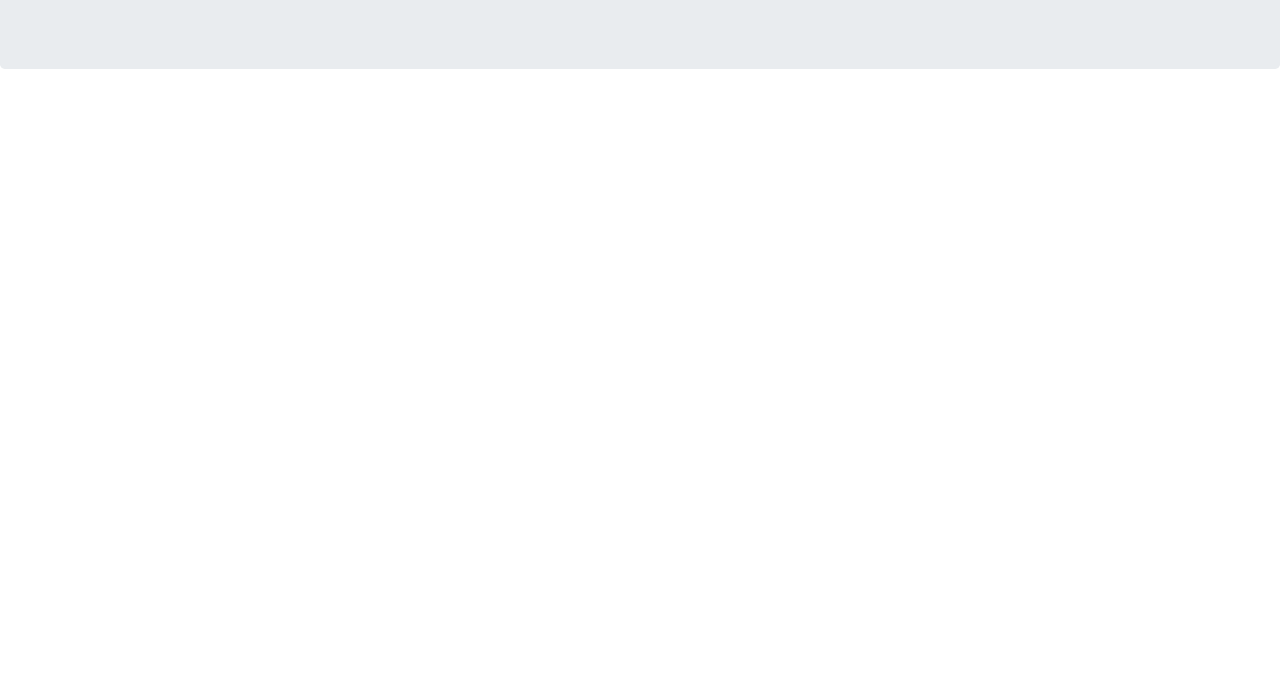
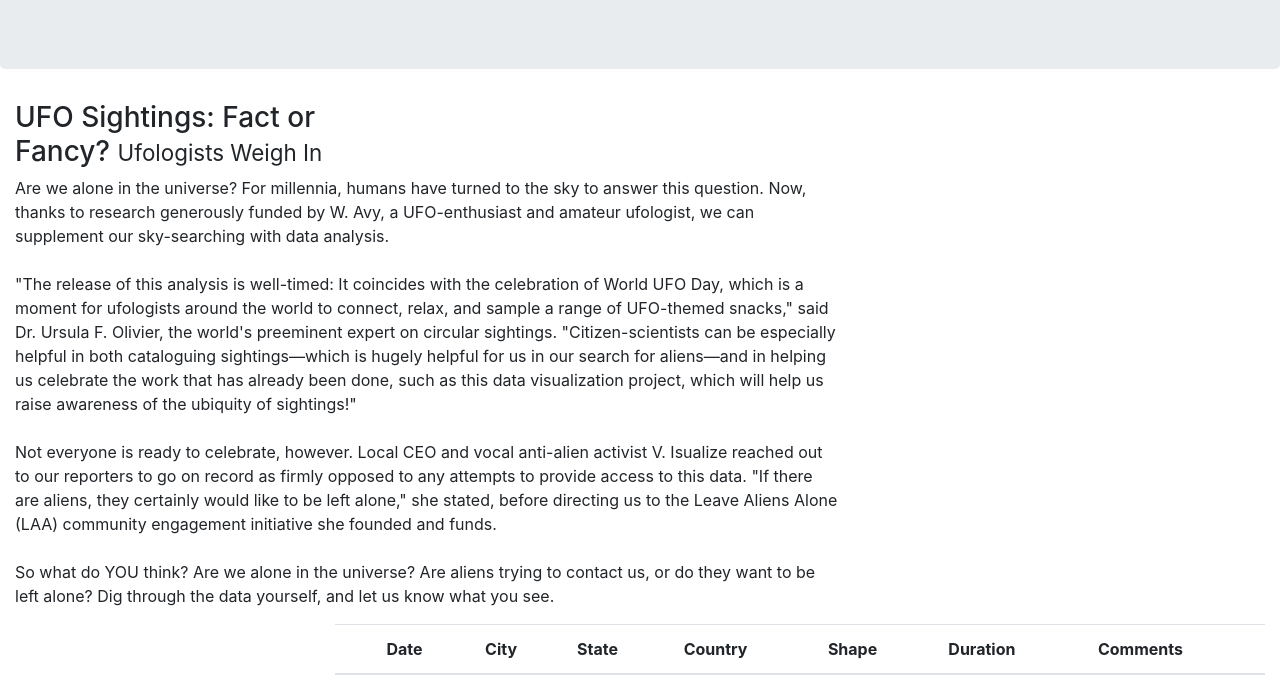
Before and after one commit to ACookOSU522/UFOs, a plain HTML site: page index.html in a window 1280 px wide. Shown: the part 171-862 px from the top of the page. Before the commit the page ends 800 px from the top, so only its background shows below. Drawn offline with nearby package versions, Linux system fonts and the light colour scheme.

Commit message:
bootstrap table set up

```diff
--- a/index.html
+++ b/index.html
@@ -23,5 +23,43 @@
     <div class="jumbotron">
         <h1>The Truth Is Out There</h1>
     </div>
+    <div class="container-fluid">
+        <div class="row">
+        </div>
+    </div>
+    <div class="col-md-4">
+        <h3>UFO Sightings: Fact or Fancy? <small>Ufologists Weigh In</small></h3>
+        </div>
+    <div class="col-md-8">
+        <p>
+        Are we alone in the universe? For millennia, humans have turned to the sky to answer this question. Now, thanks to research generously funded by W. Avy, a UFO-enthusiast and amateur ufologist, we can supplement our sky-searching with data analysis.<br><br>"The release of this analysis is well-timed: It coincides with the celebration of World UFO Day, which is a moment for ufologists around the world to connect, relax, and sample a range of UFO-themed snacks," said Dr. Ursula F. Olivier, the world's preeminent expert on circular sightings. "Citizen-scientists can be especially helpful in both cataloguing sightings—which is hugely helpful for us in our search for aliens—and in helping us celebrate the work that has already been done, such as this data visualization project, which will help us raise awareness of the ubiquity of sightings!"<br><br>Not everyone is ready to celebrate, however. Local CEO and vocal anti-alien activist V. Isualize reached out to our reporters to go on record as firmly opposed to any attempts to provide access to this data. "If there are aliens, they certainly would like to be left alone," she stated, before directing us to the Leave Aliens Alone (LAA) community engagement initiative she founded and funds.<br><br>So what do YOU think? Are we alone in the universe? Are aliens trying to contact us, or do they want to be left alone? Dig through the data yourself, and let us know what you see.
+
+
+        </p>
+        </div>
+        <div class="container-fluid">
+            <div class="row">
+                <div class="col-md-3">
+
+            </div>
+            <div class="col-md-9">
+                <table class="table table-striped">
+                    <thead>
+                        <tr>
+                            <th>
+                                <th>Date</th>
+                                <th>City</th>
+                                <th>State</th>
+                                <th>Country</th>
+                                <th>Shape</th>
+                                <th>Duration</th>
+                                <th>Comments</th>
+                            </th>
+                        </tr>
+                    </thead>
+                    <tbody></tbody>
+                </table>
+            </div>
+        </div>
 </body>
 </html>
```
